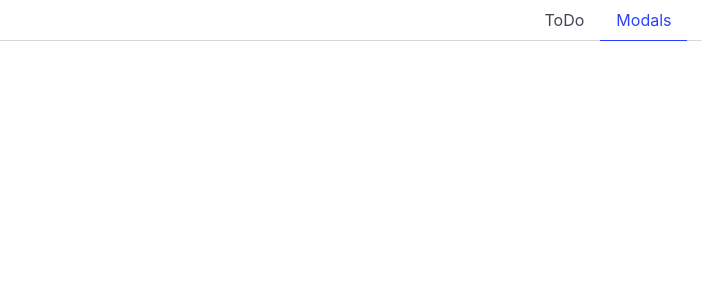
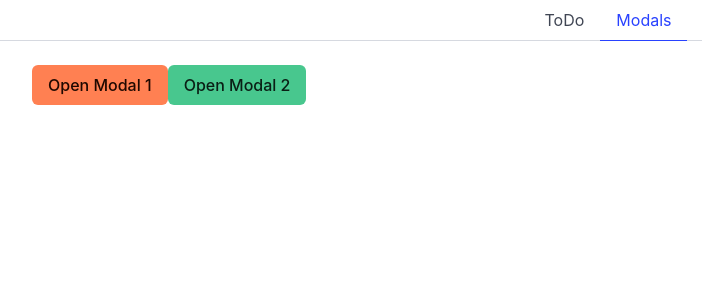
Before and after one commit to kxeir/veebirak, a Vue app: page /modals in a window 1280 px wide. Shown: the top 300 px of the page, without its empty margins (32-734 px from the left). Built offline with nearby package versions, Linux system fonts and the light colour scheme.

Commit message:
added modals(modal1 and modal2) fixed some code

```diff
--- a/src/app.vue
+++ b/src/app.vue
@@ -1,6 +1,6 @@
 <script setup>
 import RouterTabs from './components/routertabs.vue';
-
+import Modal from './components/modal.vue';
 
 </script>
 
--- a/src/components/modal.vue
+++ b/src/components/modal.vue
@@ -1,7 +1,5 @@
 <script setup>
 defineProps(['active']);
-import Modal from './components/modal.vue';
-import ImgModal from './components/imgModal.vue';
 </script>
 <template>
     <div class="modal" :class="{ 'is-active': active }">
--- a/src/pages/modals.vue
+++ b/src/pages/modals.vue
@@ -1,21 +1,26 @@
 <script setup>
-defineProps({
-  active: {
-    type: Boolean,
-    default: false
-  }
-})
+import { ref } from 'vue';
+import Modal from '../components/modal.vue';
+import ImgModal from '../components/imgModal.vue';
 
-defineEmits(['close'])
+let modal1Open = ref(false);
+let modal2Open = ref(false);
+
 </script>
 
 <template>
-  <div class="modal" :class="{ 'is-active': active }">
-    <div class="modal-background" @click="$emit('close')"></div>
-    <div class="modal-content">
-      <!-- Siia kuvatakse sisu, mis jääb <Modal> tagide vahele -->
-      <slot></slot>
-    </div>
-    <button class="modal-close is-large" aria-label="close" @click="$emit('close')"></button>
+  <div class="container content mt-3">
+    <button class="button is-primary" @click="modal1Open = true">Open Modal 1</button>
+    <Modal
+      :active="modal1Open"
+      @close="modal1Open = false"
+      >
+      <div class='box'>I'm in a box.</div>
+    </Modal>
+
+    <button class="button is-success" @click="modal2Open = true">Open Modal 2</button>
+    <ImgModal :active="modal2Open" @close="modal2Open = false" url="https://picsum.photos/1280/960?r=2"></ImgModal>
   </div>
 </template>
+
+<style></style>
```
Also changed, not shown: src/ToDo.vue (deleted).
